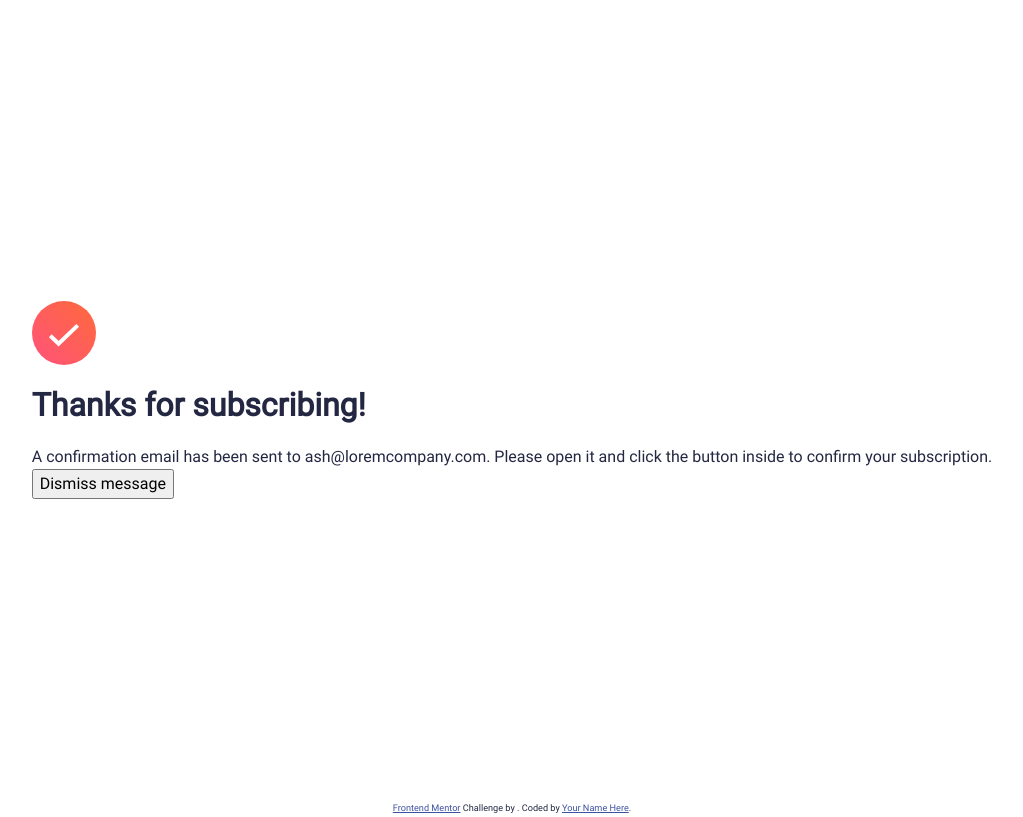
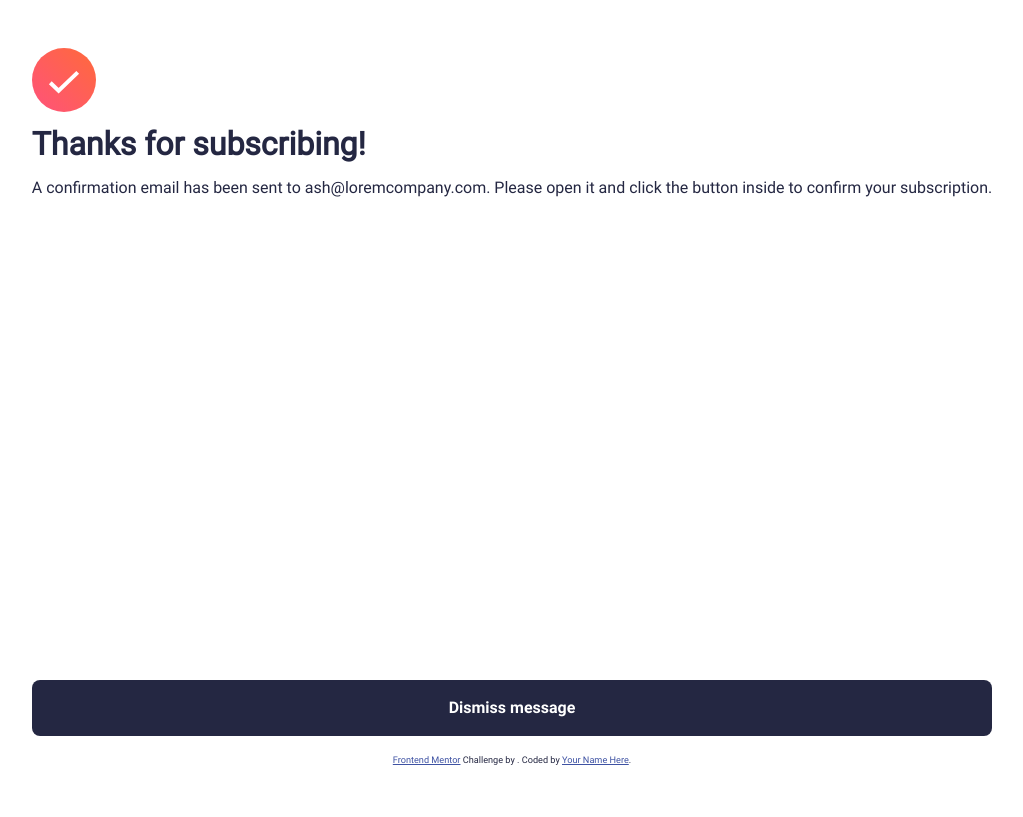
Before and after one commit to SerPet-eng/News_Letter_Sign_Up_With_Success_Message, a React (Vite) app: page /success in a window 1280 px wide. Shown: the whole page, without its empty margins (128-1151 px from the left). Built offline with nearby package versions, Linux system fonts and the light colour scheme.

Commit message:
Updating Success Page
* Adding style for the `.success__button`

* Adding `margin-bottom: 50%` to the `.success__description`

```diff
--- a/src/components/Success.jsx
+++ b/src/components/Success.jsx
@@ -15,7 +15,7 @@ export default function Success() {
           <img src={Image} alt="Success Icon" className="success__image" />
           <div className="success__section">
             <h1 className="success__title">Thanks for subscribing!</h1>
-            <p>
+            <p className="success__description">
               A confirmation email has been sent to ash@loremcompany.com. Please
               open it and click the button inside to confirm your subscription.
             </p>
--- a/src/css/style.css
+++ b/src/css/style.css
@@ -215,15 +215,44 @@ h6 {
 }
 /** ----- FONT_WEIGHT ----- **/
 .success {
-  display: grid;
-  min-height: 100vh;
-  place-content: center;
+  display: flex;
+  flex-direction: column;
+  justify-content: space-between;
 }
 .success .success__content {
   padding: 1rem;
+}
+.success .success__content .success__section {
+  display: flex;
+  flex-direction: column;
+  justify-content: space-between;
 }
 .success .success__content .success__section .success__title {
   margin: 1rem 1rem 1rem 0;
   font-size: 2rem;
   font-weight: 700;
+  line-height: 2rem;
+}
+.success .success__content .success__section .success__description {
+  margin-bottom: 50%;
+}
+.success .success__content .success__section .success__button {
+  padding: 1rem;
+  border-radius: 0.5rem;
+  border: none;
+  background: hsl(234, 29%, 20%);
+  font-family: "Roboto_Bold";
+  font-weight: 700;
+  color: hsl(0, 0%, 100%);
+  transition: box-shadow 0.3s ease-in-out;
+}
+.success .success__content .success__section .success__button:hover {
+  cursor: pointer;
+  box-shadow: 0 0 5px 5px hsl(231, 7%, 60%);
+}
+.success .success__content .success__section .success__button:focus {
+  box-shadow: 0 0 5px 5px hsl(231, 7%, 60%);
+}
+.success .success__content .success__section .success__button:active {
+  background: linear-gradient(45deg, hsl(4, 84%, 59%) 90%, hsl(4, 100%, 67%));
 }/*# sourceMappingURL=style.css.map */
--- a/src/scss/main/_success.scss
+++ b/src/scss/main/_success.scss
@@ -1,15 +1,43 @@
 @use '../variables/variable.scss' as *;
 .success {
-  display: grid;
-  min-height: 100vh;
-  place-content: center;
+  display: flex;
+  flex-direction: column;
+  justify-content: space-between;
   .success__content {
     padding: 1rem;
     .success__section {
+      display: flex;
+      flex-direction: column;
+      justify-content: space-between;
       .success__title {
         margin: 1rem 1rem 1rem 0;
         font-size: 2rem;
         font-weight: $fontWeight-700;
+        line-height: 2rem;
+      }
+      .success__description {
+        margin-bottom: 50%;
+      }
+
+      .success__button {
+        padding: 1rem;
+        border-radius: 0.5rem;
+        border: none;
+        background: $color-Neutral-900;
+        font-family: $fontFamily_Bold;
+        font-weight: $fontWeight-700;
+        color: $color-Neutral-100;
+        transition: box-shadow 0.3s ease-in-out;
+        &:hover {
+          cursor: pointer;
+          box-shadow: $color-Hover-900;
+        }
+        &:focus {
+          box-shadow: $color-Hover-900;
+        }
+        &:active {
+          background: $color-Linear-Gradient-active-900;
+        }
       }
     }
   }
```
Also changed, not shown: 1 other file (tests, documents, lock files or other folders).
